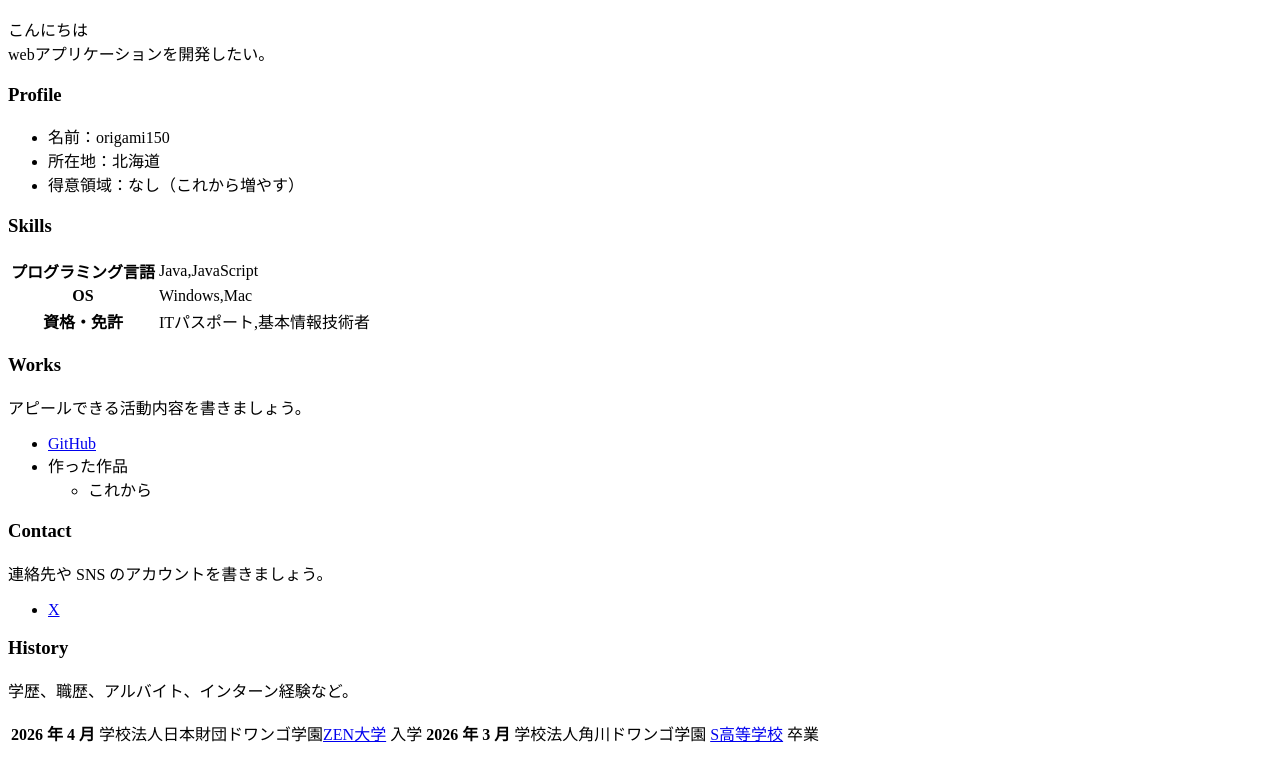
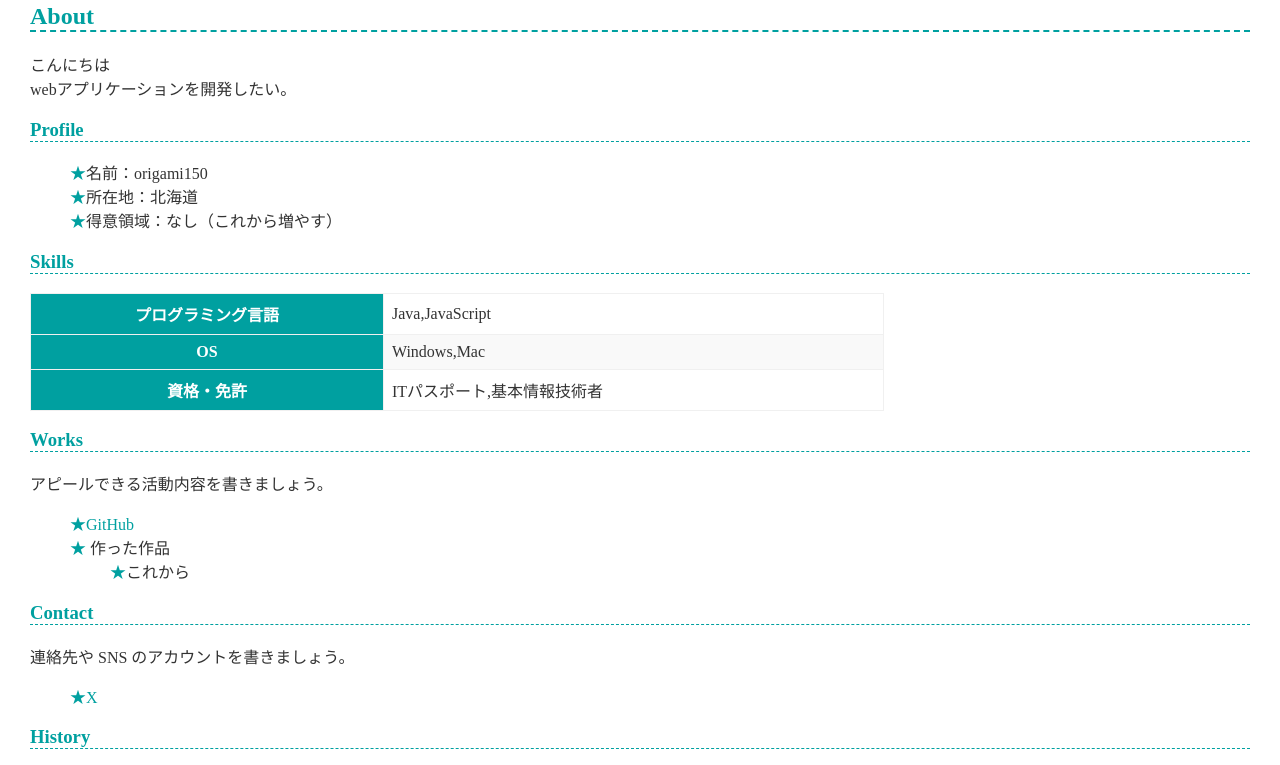
Before and after one commit to origami150/origami150.github.io, a plain HTML site: page index.html in a window 1280 px wide. Shown: the part 110-875 px from the top of the page. Drawn offline with Linux system fonts and the light colour scheme.

Commit message:
style.css のリンクを追加

```diff
--- a/index.html
+++ b/index.html
@@ -4,6 +4,7 @@
     <meta charset="utf-8">
     <meta name="viewport" content="width=device-width,initial-scale=1">
     <title>origami150のポートフォリオ</title>
+    <link href="style.css" rel="stylesheet"></link>
   </head>
   <body>
     <h1>origami150</h1>
```
